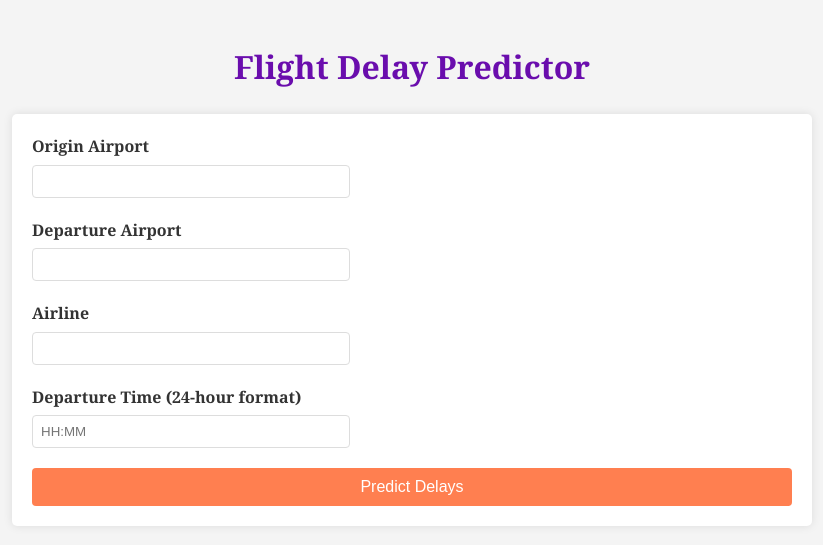
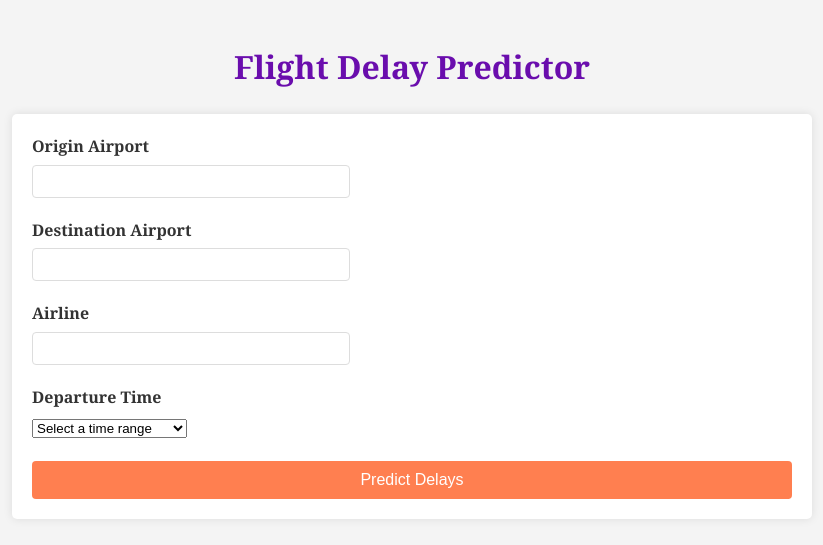
Before and after one commit to SirjanK/FlightAnalysis, a Flask app: page / in a window 1280 px wide. Shown: the top 545 px of the page, without its empty margins (228-1051 px from the left). Run offline with Flask 3, Linux system fonts and the light colour scheme; parts of the project's set-up code (start-up, migrations or seed data) failed here and were passed over; some libraries are stand-ins or nearby versions.

Commit message:
it all works

```diff
--- a/app/routes.py
+++ b/app/routes.py
@@ -3,7 +3,8 @@ import sys
 import os
 import pandas as pd
 # Get the parent directory
-parent_dir = os.path.dirname(os.path.dirname(os.path.abspath(__file__)))
+current_dir = os.path.dirname(os.path.abspath(__file__))
+parent_dir = os.path.dirname(current_dir)
 # Add the parent directory to sys.path
 sys.path.append(parent_dir)
 from flight.delay_calculator import DelayCalculator
@@ -11,7 +12,7 @@ from flight.delay_calculator import DelayCalculator
 app = Flask(__name__)
 
 
-ASSETS_DIR = "assets/"
+ASSETS_DIR = os.path.join(current_dir, "assets")
 
 
 def init_delay_calculator() -> DelayCalculator:
@@ -20,7 +21,8 @@ def init_delay_calculator() -> DelayCalculator:
     """
 
     print("Initializing delay calculator...")
-    params_df = pd.read_csv(f"{ASSETS_DIR}/model_params.csv")
+    assets_path = os.path.join(ASSETS_DIR, "model_params.csv")
+    params_df = pd.read_csv(assets_path)
     return DelayCalculator(params_df=params_df)
 
 
@@ -37,33 +39,42 @@ def index():
     return render_template('index.html')
 
 
+@app.route('/get_options')
+def get_options():
+    return jsonify({
+        'airports': list(airport_lookup.keys()),
+        'airlines': list(airline_lookup.keys()),
+    })
+
+
 @app.route('/predict', methods=['POST'])
 def predict():
     # Get input data from the request
     origin = request.form.get('origin')
     destination = request.form.get('destination')
     airline = request.form.get('airline')
-    departure_time = request.form.get('departure_time')
+    departure_time = request.form.get('departure-time')
 
-    if origin is not None and origin not in airport_lookup_df:
-        abort(400, description="Unsupported input: origin")
-    if destination is not None and destination not in airport_lookup_df:
-        abort(400, description="Unsupported input: destination")
-    if airline is not None and airline not in airline_lookup_df:
-        abort(400, description="Unsupported input: airline")
-    if departure_time is not None and not departure_time in ['morning', 'afternoon', 'evening', 'night']:
-        abort(400, description="Unsupported input: departure_time")
+    if origin != "" and origin not in airport_lookup:
+        abort(400, description=f"Unsupported input: origin airport: {origin}")
+    if destination != "" and destination not in airport_lookup:
+        abort(400, description=f"Unsupported input: destination airport: {destination}")
+    if airline != "" and airline not in airline_lookup:
+        abort(400, description=f"Unsupported input: airline: {airline}")
+    if departure_time != "" and not departure_time in ['morning', 'afternoon', 'evening', 'night']:
+        abort(400, description=f"Unsupported input: departure_time: {departure_time}")
 
+    print(f"Predicting delays for origin: {origin}, destination: {destination}, airline: {airline}, departure_time: {departure_time}")
     # Predict the delays
     delays = delay_calculator.predict_delays(
-        orig_airport_id=airport_lookup[origin],
-        dest_airport_id=airport_lookup[destination],
-        airline_id=airline_lookup[airline],
-        departure_time=departure_time,
+        orig_airport_id=airport_lookup.get(origin),
+        dest_airport_id=airport_lookup.get(destination),
+        airline_id=airline_lookup.get(airline),
+        time_bucket=departure_time if departure_time != "" else None,
     )
 
     if delays is None:
-        abort(422, description="Delay calculator cannot support this query")
+        abort(422, description="We cannot support this query given low data support")
 
     # Convert numpy array to list for JSON serialization
     delays_list = delays.tolist()
--- a/app/static/script.js
+++ b/app/static/script.js
@@ -12,11 +12,25 @@ document.addEventListener('DOMContentLoaded', function() {
             method: 'POST',
             body: formData
         })
-        .then(response => response.json())
+        .then(response => {
+            if (!response.ok) {
+                return response.json().then(errorData => {
+                    throw new Error(errorData.error);
+                });
+            }
+            return response.json();
+        })
         .then(data => {
             updateResults(data.delay_data);
         })
-        .catch(error => console.error('Error:', error));
+        .catch(error => {
+            console.error('Error:', error);
+            showErrorDialog(error.message || "We couldn't process your request. Please try again.");
+        });
+    }
+
+    function showErrorDialog(message) {
+        alert(message);
     }
 
     function updateResults(delayData) {
@@ -96,18 +110,69 @@ document.addEventListener('DOMContentLoaded', function() {
         });
     }
 
-    const departureTimeInput = document.getElementById('departure-time');
-
-    departureTimeInput.addEventListener('change', function() {
-        // Validate time format HH:MM
-        const time = this.value;
-        const regex = /^([01]?[0-9]|2[0-3]):[0-5][0-9]$/;
-
-        if (time && !regex.test(time)) {
-            alert("Please enter a valid time in HH:MM format.");
-            this.value = ""; // Clear invalid input
-        }
+    predictButton.addEventListener('click', function() {
+        document.getElementById('prediction-form').requestSubmit();
     });
 
-    predictButton.addEventListener('click', predictDelays);
+    // create and attach typeahead functionality
+    function setupTypeahead(inputId, dataList) {
+        const input = document.getElementById(inputId);
+        const datalist = document.createElement('datalist');
+        datalist.id = inputId + '-list';
+        input.setAttribute('list', datalist.id);
+
+        dataList.forEach(item => {
+            const option = document.createElement('option');
+            option.value = item;
+            datalist.appendChild(option);
+        });
+
+        input.parentNode.insertBefore(datalist, input.nextSibling);
+
+        input.addEventListener('input', function() {
+            const value = this.value.toLowerCase();
+            const options = datalist.querySelectorAll('option');
+            options.forEach(option => {
+                if (option.value.toLowerCase().includes(value)) {
+                    option.style.display = '';
+                } else {
+                    option.style.display = 'none';
+                }
+            });
+        });
+    }
+
+    // validate input
+    function validateInput(input, validOptions) {
+        if (input.value === "" || validOptions.includes(input.value)) {
+            return true;
+        }
+        alert(`Please select a valid option for ${input.name} or leave it empty.`);
+        input.value = '';
+        return false;
+    }
+
+    // Fetch options from server
+    fetch('/get_options')
+        .then(response => response.json())
+        .then(data => {
+            setupTypeahead('origin', data.airports);
+            setupTypeahead('destination', data.airports);
+            setupTypeahead('airline', data.airlines);
+
+            // Add validation to the form submission
+            document.getElementById('prediction-form').addEventListener('submit', function(e) {
+                e.preventDefault();
+                const origin = document.getElementById('origin');
+                const destination = document.getElementById('destination');
+                const airline = document.getElementById('airline');
+
+                if (validateInput(origin, data.airports) &&
+                    validateInput(destination, data.airports) &&
+                    validateInput(airline, data.airlines)) {
+                    predictDelays();
+                }
+            });
+        })
+        .catch(error => console.error('Error:', error));
 });
--- a/app/templates/index.html
+++ b/app/templates/index.html
@@ -7,6 +7,7 @@
     <link rel="shortcut icon" href="{{ url_for('static', filename='favicon.ico') }}">
     <link rel="stylesheet" href="{{ url_for('static', filename='styles.css') }}">
     <script src="https://cdn.jsdelivr.net/npm/chart.js"></script>
+    <script src="https://cdnjs.cloudflare.com/ajax/libs/typeahead.js/0.11.1/typeahead.bundle.min.js"></script>
 </head>
 <body>
     <div class="container">
@@ -14,25 +15,25 @@
         <form id="prediction-form">
             <div class="input-group">
                 <label for="origin">Origin Airport</label>
-                <input type="text" id="origin" name="origin" required>
+                <input type="text" id="origin" name="origin">
             </div>
             <div class="input-group">
-                <label for="destination">Departure Airport</label>
-                <input type="text" id="destination" name="destination" required>
+                <label for="destination">Destination Airport</label>
+                <input type="text" id="destination" name="destination">
             </div>
             <div class="input-group">
                 <label for="airline">Airline</label>
-                <input type="text" id="airline" name="airline" required>
+                <input type="text" id="airline" name="airline">
             </div>
             <div class="input-group">
-                <label for="departure-time">Departure Time (24-hour format)</label>
-                <input
-                    type="text"
-                    id="departure-time"
-                    name="departure-time"
-                    placeholder="HH:MM"
-                    pattern="([01]?[0-9]|2[0-3]):[0-5][0-9]"
-                >
+                <label for="departure-time">Departure Time</label>
+                <select id="departure-time" name="departure-time">
+                    <option value="">Select a time range</option>
+                    <option value="morning">Morning 06:00-11:59</option>
+                    <option value="afternoon">Afternoon 12:00-17:59</option>
+                    <option value="evening">Evening 18:00-23:59</option>
+                    <option value="night">Night 00:00-05:59</option>
+                </select>
             </div>
             <button type="button" id="predict-button">Predict Delays</button>
         </form>
```
Also changed, not shown: flight/delay_calculator.py (+9 -4 lines).
